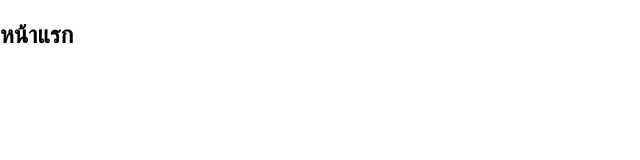
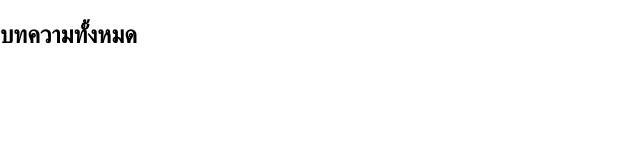
Before and after one commit to Bank-Chanwit/react-blog-app, a React (Create React App) app: page / in a window 1280 px wide. Shown: the top 160 px of the page, without its empty margins (0-640 px from the left). Built offline with nearby package versions, Linux system fonts and the light colour scheme.

Commit message:
test commit

```diff
--- a/src/App.js
+++ b/src/App.js
@@ -5,7 +5,7 @@ import Blogs from "./components/Blogs";
 function App() {
   return (
     <div className="App">
-      <Home/>
+      <Blogs/>
     </div>
   );
 }
```
